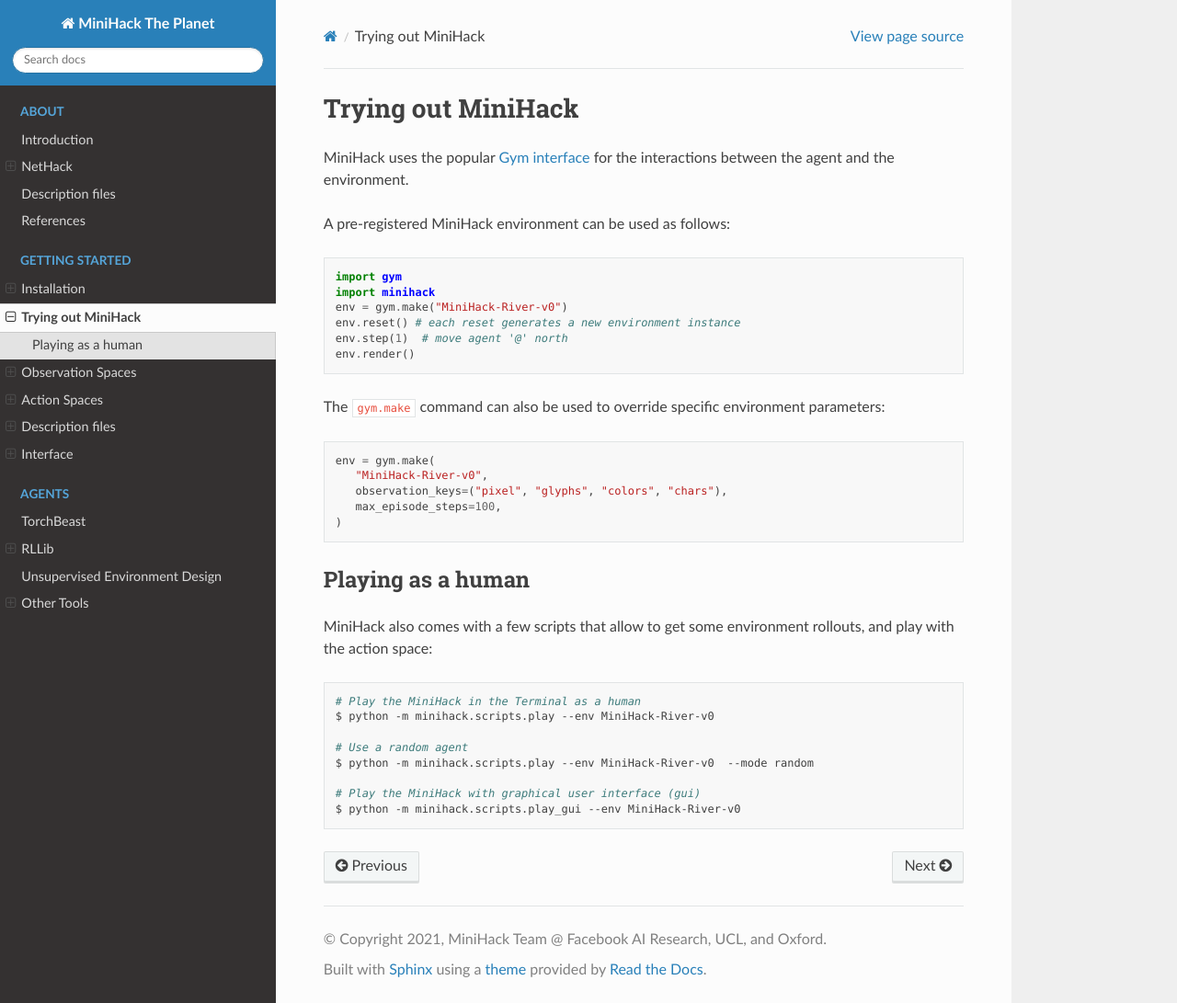
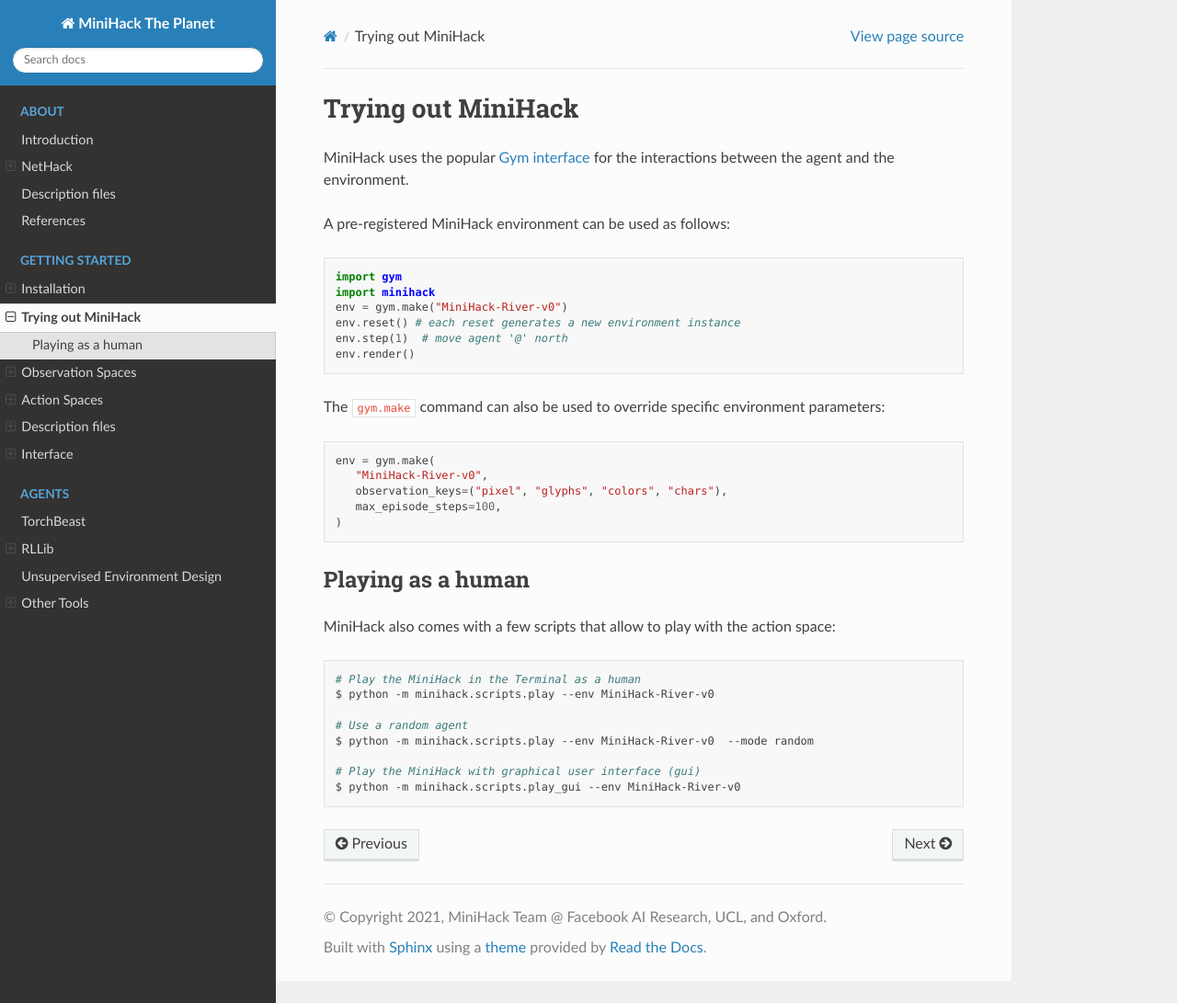
Before and after one commit to facebookresearch/minihack, a Sphinx documentation site: the page built from docs/getting-started/trying_out.md, in a window 1280 px wide and 1091 px high. Shown: the whole window at 92% size. Built offline with Sphinx 7.4.7 and the Read the Docs theme 2.0.0, drawn with Linux system fonts in a browser that asks for light colours; pages that are not in the unit, such as notebooks, are missing from menus.

````diff
--- a/docs/getting-started/trying_out.md
+++ b/docs/getting-started/trying_out.md
@@ -25,7 +25,7 @@ env = gym.make(
 
 ## Playing as a human
 
-MiniHack also comes with a few scripts that allow to get some environment rollouts, and play with the action space:
+MiniHack also comes with a few scripts that allow to play with the action space:
 
 ```bash
 # Play the MiniHack in the Terminal as a human
````
Also changed, not shown: 1 other file.
